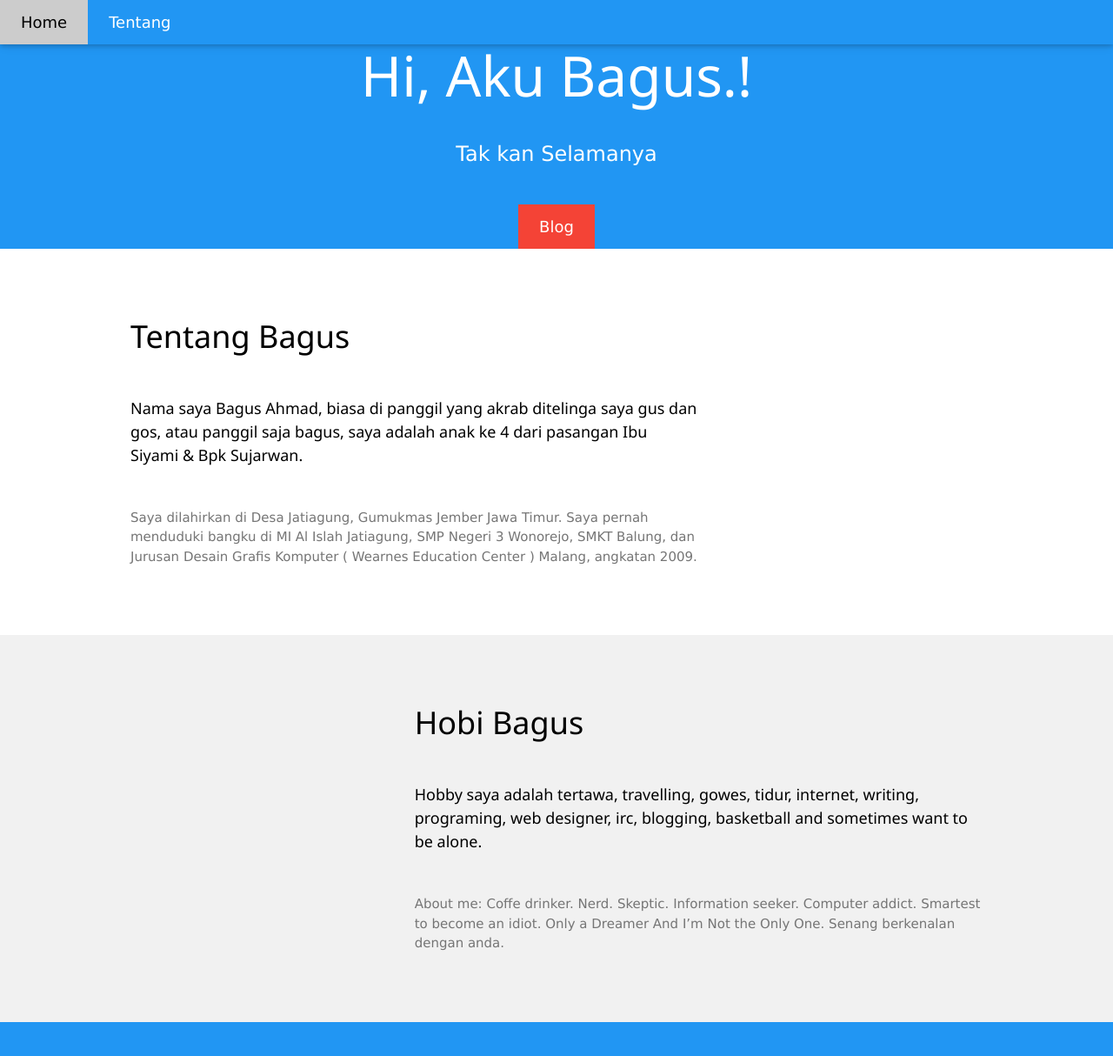
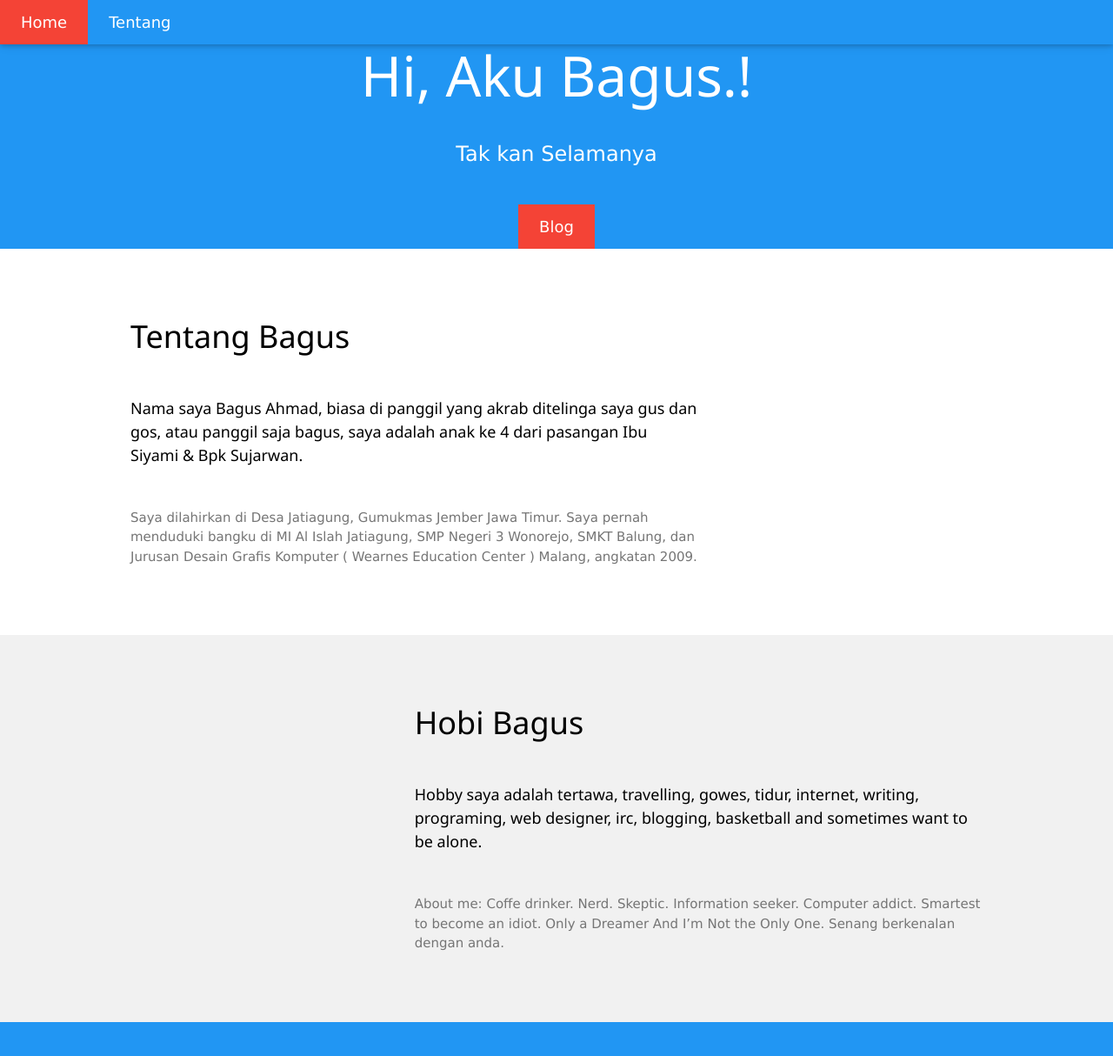
Before and after one commit to Bagus18/Bagus18.github.io, a Jekyll site: the page built from about.md, in a window 1280 px wide and 1319 px high. Shown: the top 1214 px of the window at 87% size. Built offline with Jekyll 4.4.1, drawn with Linux system fonts in a browser that asks for light colours; nearby versions of some CDN libraries; library files that are not in the unit come from our copies.

Commit message:
Update Thu, Nov 02, 2017  3:16:00 PM

```diff
--- a/_includes/gulu.html
+++ b/_includes/gulu.html
@@ -2,7 +2,7 @@
 <div class="w3-top">
   <div class="w3-bar w3-blue w3-card-2 w3-left-align w3-large">
     <a class="w3-bar-item w3-button w3-hide-medium w3-hide-large w3-opennav w3-right w3-padding-large w3-hover-white w3-large w3-blue" href="javascript:void(0);" onclick="myFunction()" title="Toggle Navigation Menu"><i class="fa fa-bars"></i></a>
-    <a href="#" class="w3-bar-item w3-button w3-padding-large w3-white">Home</a>
+	{% if page.url == '/' %}<a href="#" class="w3-bar-item w3-button w3-padding-large w3-white">Home</a>{% else %} <a href="/" class="w3-bar-item w3-button w3-padding-large w3-hover-red">Home</a>{% endif %}
    <a href="/aku.html" class="w3-bar-item w3-button w3-hide-small w3-padding-large w3-hover-white">Tentang</a>
   <!--  <a href="#" class="w3-bar-item w3-button w3-hide-small w3-padding-large w3-hover-white">Link 2</a>
     <a href="#" class="w3-bar-item w3-button w3-hide-small w3-padding-large w3-hover-white">Link 3</a>
```
